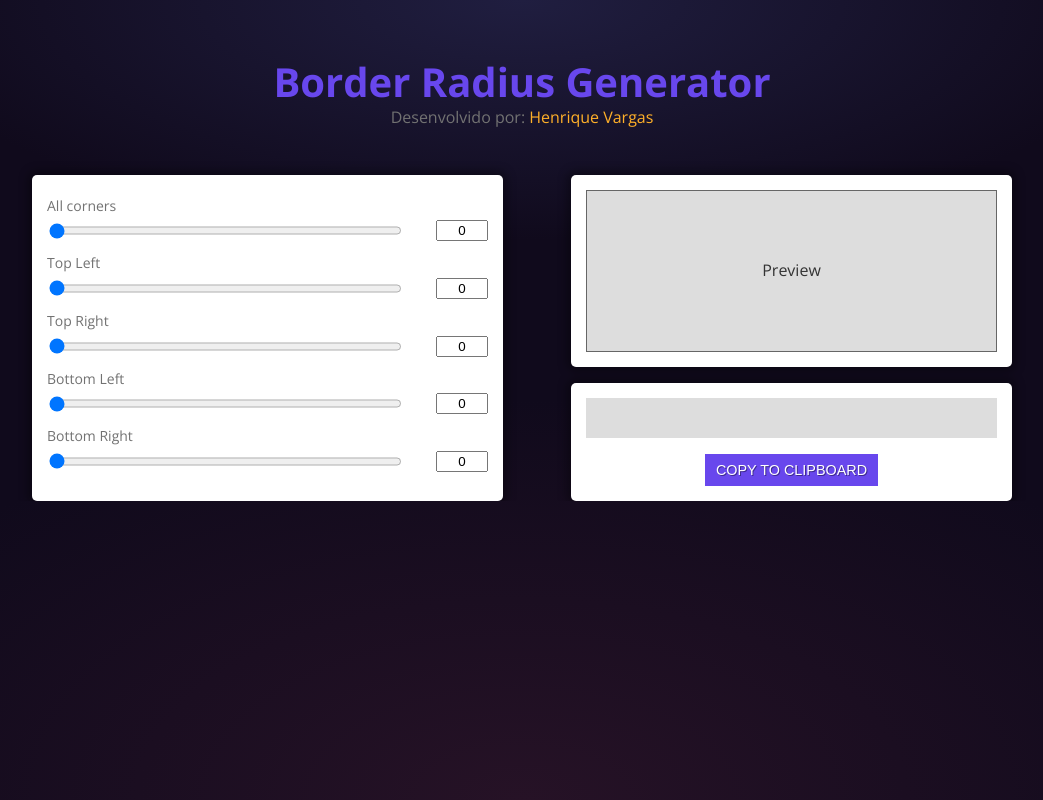
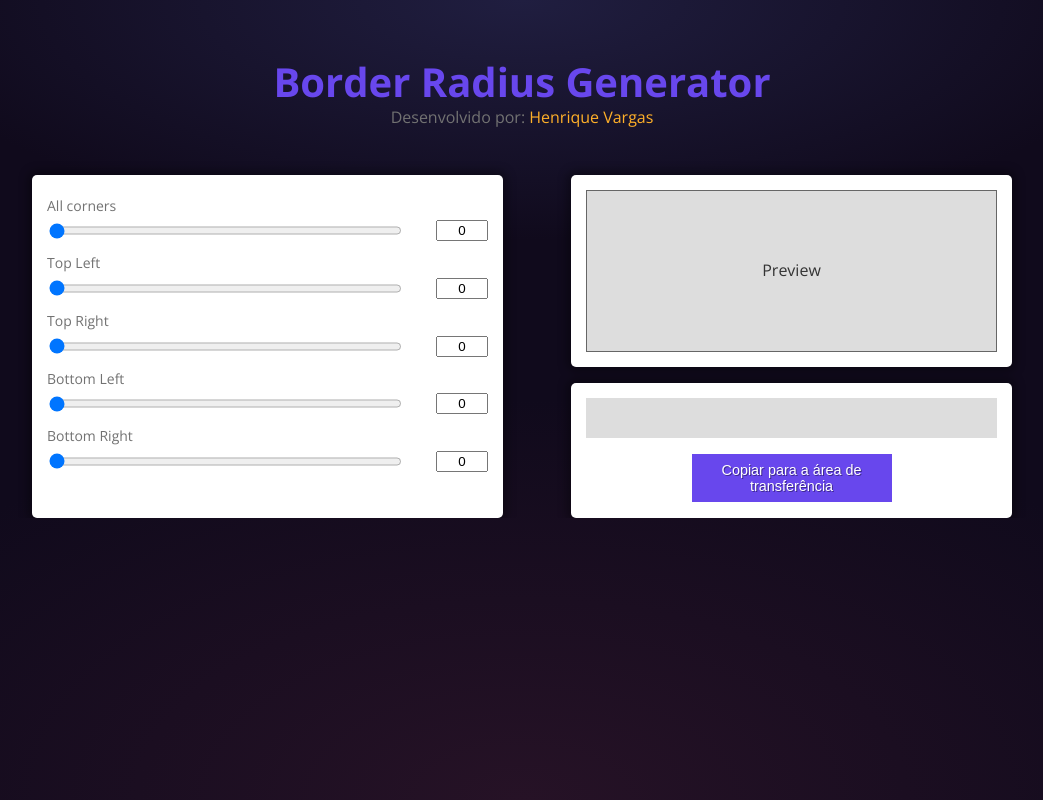
Before and after one commit to henriquehdv93/borderradiusgenerator, a Nuxt app: page / in a window 1280 px wide. Shown: the whole page, without its empty margins (118-1161 px from the left). Built offline with nearby package versions, Linux system fonts and the light colour scheme.

Commit message:
finished copy to clipboard

```diff
--- a/assets/sass/_general.scss
+++ b/assets/sass/_general.scss
@@ -126,13 +126,13 @@ button.btnDefault {
 .btnDefault {
   background-color: $color1;
   padding: .5rem .7rem;
-  text-transform: uppercase;
   font-size: .9rem;
   text-shadow: 1px 1px rgba(0, 0, 0, .4);
   text-decoration: none;
   color: $color;
   max-width: 200px;
   @include transition(all .4s);
+  cursor: pointer;
   &:hover {
     text-decoration: none;
     -webkit-box-shadow: 0px 10px 15px -8px rgba(0,0,0,0.55);
--- a/assets/sass/_output.scss
+++ b/assets/sass/_output.scss
@@ -6,6 +6,7 @@
   display:flex;
   flex-direction: column;
   align-items: center;
+  min-height: 105px;
   code {
     background: #DDD;
     display: block;
@@ -16,3 +17,6 @@
     min-height: 20px;
   }
 }
+.btnDefault.copied {
+  background-color: #7ff379;
+}
--- a/components/Output.vue
+++ b/components/Output.vue
@@ -1,18 +1,24 @@
 <template>
   <div class="appOutput">
-    <code v-if="isMultipleValue == true">
+    <code v-if="isMultipleValue == true" class="appOutputCode">
       {{ allCorners > 0 ? 'border-radius: ' + allCorners + 'px;' : '' }}
     </code>
-    <code v-else>
+    <code v-else class="appOutputCode">
       {{ outputMultiple == true ? 'border-radius: ' + topLeft + 'px ' + topRight + 'px ' + bottomRight + 'px ' + bottomLeft + 'px;' : '' }}
     </code>
-    <button type="button" class="btnDefault">Copy to clipboard</button>
+    <button type="button" class="btnDefault" @click="copyToClipboard($event)">{{ btnCopyName }}</button>
   </div>
 </template>
 <script>
 import { mapState } from 'vuex';
 export default {
+  data: () => ({
+    isCopied: false,
+  }),
   computed: {
+    btnCopyName() {
+      return this.isCopied ? 'Copiado!' : 'Copiar para a área de transferência';
+    },
     outputMultiple() {
       if (this.topLeft > 0 || this.topRight > 0 || this.bottomRight > 0 || this.bottomLeft > 0 ) {
         return true;
@@ -30,5 +36,26 @@ export default {
       isMultipleValue: state => state.isMultipleValue,
     })
   },
+  methods: {
+    copyToClipboard: function() {
+      let property = document.querySelector('.appOutputCode').innerText;
+      navigator.clipboard.writeText(property);
+      if (property == '') {
+        console.error();
+      }
+      else {
+        this.isCopied = true;
+        event.target.classList.add('copied');
+        this.timeOut();
+      }
+    },
+    timeOut: function() {
+      var vm = this;
+      setTimeout(function(){
+        vm.isCopied = false;
+        document.querySelector('.btnDefault.copied').classList.remove('copied');
+      }, 5000);
+    }
+  }
 }
 </script>
--- a/package.json
+++ b/package.json
@@ -18,6 +18,7 @@
     "@nuxtjs/sitemap": "^2.0.1",
     "axios": "^0.21.1",
     "nuxt": "^2.15.3",
+    "nuxt-clipboard": "0.0.4",
     "nuxt-validate": "^1.0.1",
     "vee-validate": "^3.0.0",
     "vue-the-mask": "^0.11.1"
--- a/pages/index.vue
+++ b/pages/index.vue
@@ -21,6 +21,6 @@ export default {
     SetValues,
     Preview,
     Output,
-  }
+  },
 }
 </script>
```
Also changed, not shown: 1 other file (tests, documents, lock files or other folders).
